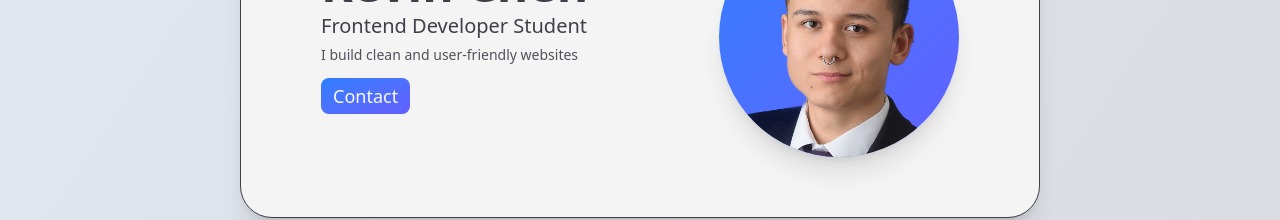
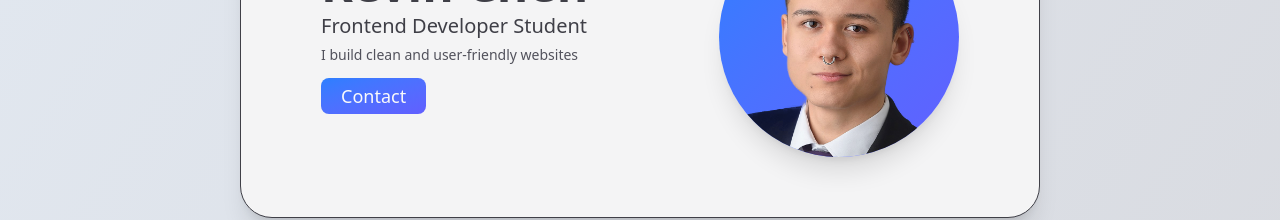
Before and after one commit to chencsi/chencsi.github.io, a React (Vite) app: page / in a window 1280 px wide. Shown: the part 244-464 px from the top of the page. Built offline with nearby package versions, Linux system fonts and the light colour scheme.

Commit message:
use button

```diff
--- a/src/components/HomeHero.jsx
+++ b/src/components/HomeHero.jsx
@@ -2,6 +2,7 @@ import { Button } from "@mui/material";
 import { Link } from "react-router-dom";
 import useUI from "../hooks/useUI";
 import translations from "../utils/translations";
+import PrimrayButton from "./PrimaryButton";
 
 function Hero() {
 	const { theme, lang } = useUI();
@@ -9,7 +10,7 @@ function Hero() {
 
 	return (
 		<section
-			className={`${theme === "dark" ? "bg-gradient-to-br from-zinc-800 to-zinc-900 text-zinc-100 border-zinc-800" : "bg-zinc-100 text-zinc-700"} border rounded-4xl shadow-xl flex sm:flex-row items-center flex-col-reverse justify-between gap-5 sm:gap-15 py-10 px-5 sm:py-15 sm:px-10 md:px-20 max-w-[600px] md:max-w-[800px] mx-auto`}
+			className={`${theme === "dark" ? "bg-gradient-to-br from-zinc-800 to-zinc-900 text-zinc-100 border-zinc-800" : "bg-zinc-100 text-zinc-700"} border rounded-4xl shadow-xl flex sm:flex-row items-center flex-col-reverse justify-between gap-5 sm:gap-10 lg:gap-15 py-10 px-5 sm:py-15 sm:px-10 md:px-20 max-w-[600px] md:max-w-[800px] mx-auto`}
 		>
 			<div className="flex flex-col self-center text-center sm:text-left sm:gap-1">
 				<h1 className="sm:text-left text-4xl sm:text-4xl md:text-5xl font-bold">
@@ -25,14 +26,9 @@ function Hero() {
 				>
 					{content?.p}
 				</p>
-				<Link to={"/contact"}>
-					<button
-						type="button"
-						className="mt-2 bg-gradient-to-br from-blue-500 to-indigo-500 px-3 py-1 rounded-lg text-lg text-zinc-50 hover:from-blue-600 hover:to-indigo-600 hover:scale-105 cursor-pointer transition"
-					>
-						{content?.button}
-					</button>
-				</Link>
+				<PrimrayButton link="/contact">
+          {content?.button}
+        </PrimrayButton>
 			</div>
 			<div className="block max-w-50 max-h-50 md:max-w-60 md:max-h-60 overflow-hidden rounded-full bg-gradient-to-br from-blue-500 to-indigo-500 select-none pointer-events-none shadow-xl">
 				<img
--- a/src/views/NotFound.jsx
+++ b/src/views/NotFound.jsx
@@ -1,16 +1,13 @@
-import { Button } from "@mui/material";
-import { useNavigate } from "react-router-dom";
+import PrimaryButton from "../components/PrimaryButton";
 
 function NotFound() {
-	const naviate = useNavigate();
-
 	return (
 			<div className="h-[70vh] flex flex-col items-center justify-center gap-3">
 				<h1 className="text-4xl font-extrabold">Hoppá!</h1>
 				<p>Sajnos az általad keresett oldal nem létezik. :(</p>
-				<Button variant="contained" onClick={() => naviate("/")}>
-					Vissza a főoldalra
-				</Button>
+				<PrimaryButton link="/">
+          Vissza a főoldalra
+        </PrimaryButton>
 			</div>
 	);
 }
```
